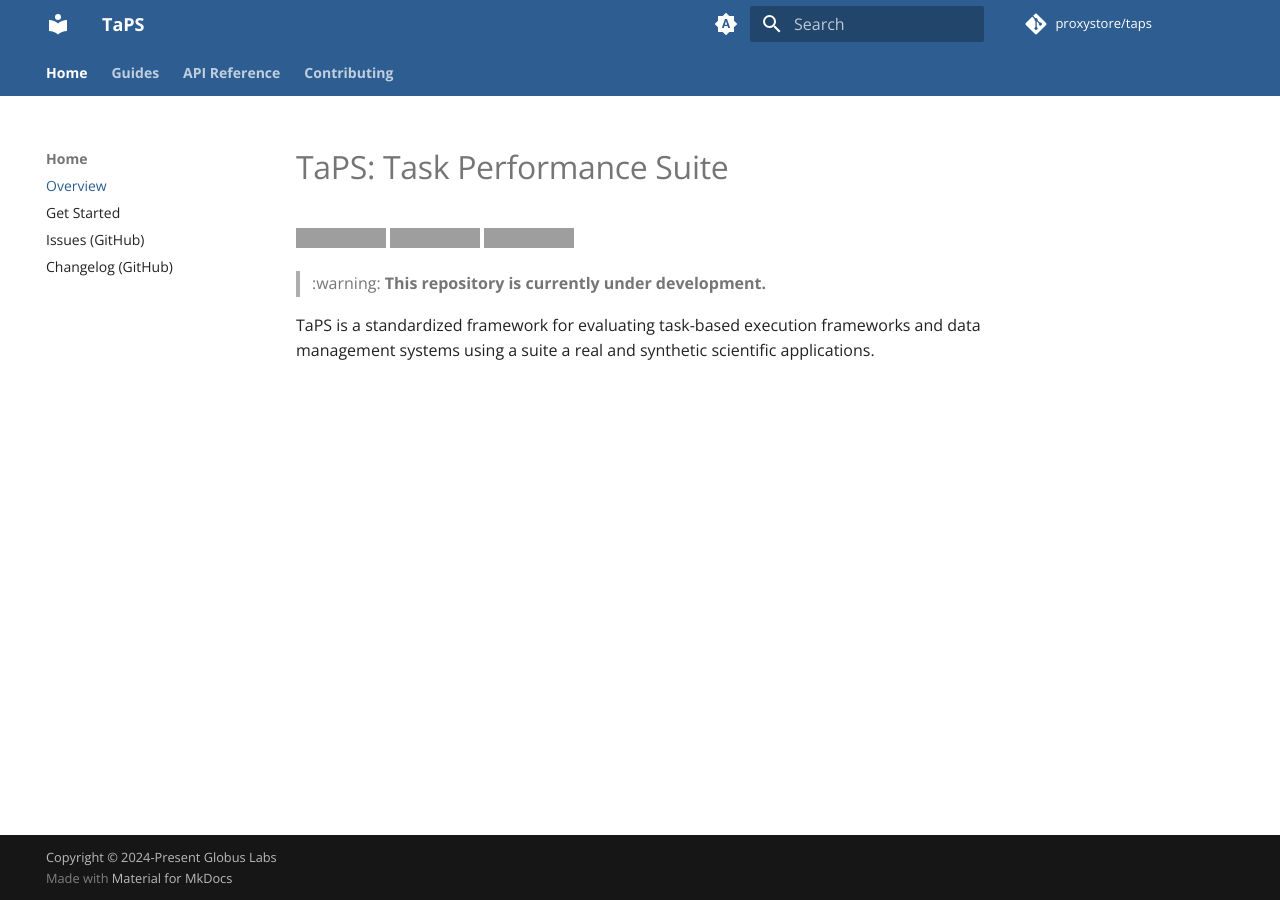
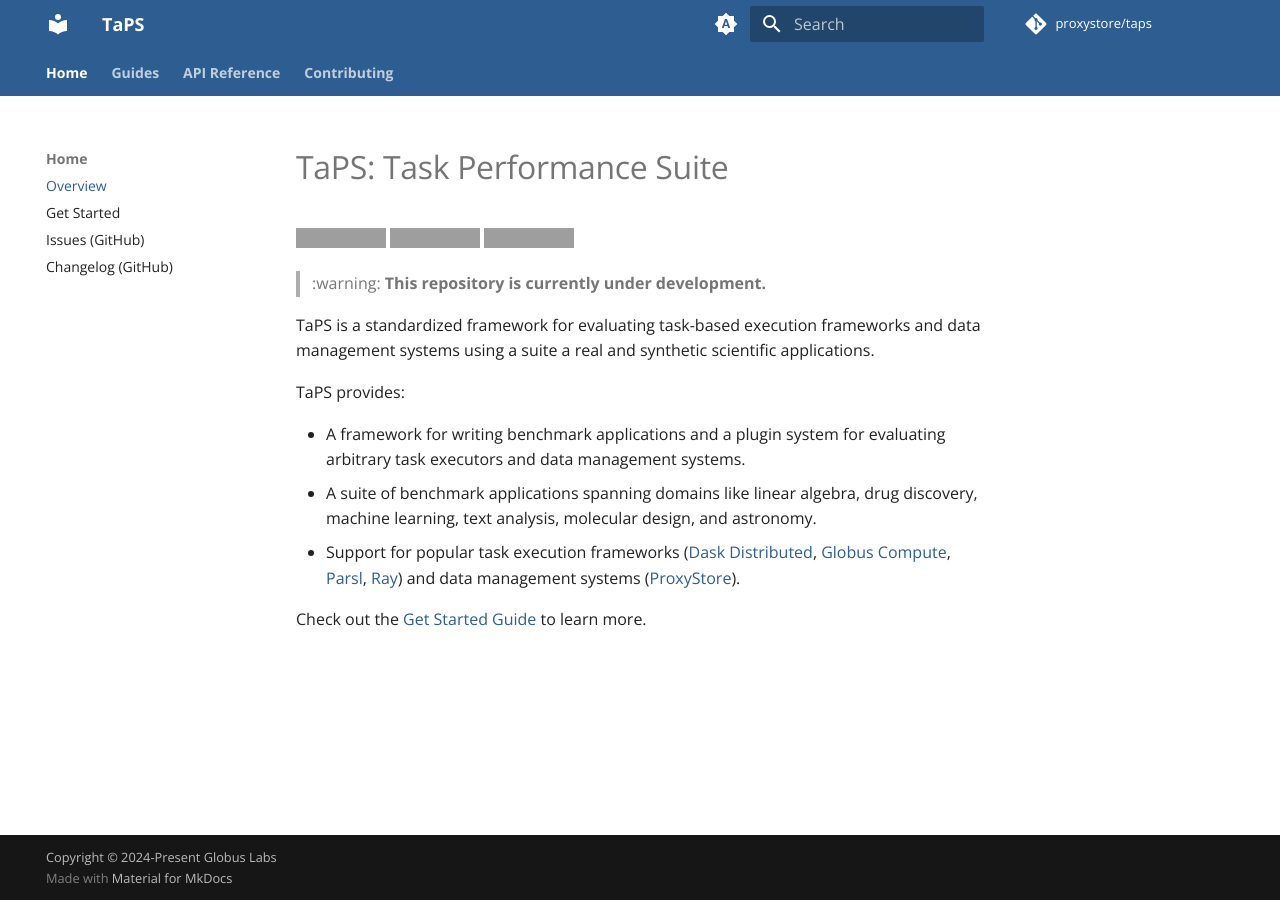
Before and after one commit to proxystore/taps, an MkDocs documentation site: the page built from docs/index.md, in a window 1280 px wide. Built offline with MkDocs 1.6.1 and Material for MkDocs 9.7.7, drawn with Linux system fonts in a browser that asks for light colours; comment, search, counter and statistics services are not loaded; the version menu is left out; grey boxes are pictures that could not be loaded.

Commit message:
Update README and docs URL

```diff
--- a/README.md
+++ b/README.md
@@ -7,3 +7,11 @@
 > :warning: **This repository is currently under development.**
 
 TaPS is a standardized framework for evaluating task-based execution frameworks and data management systems using a suite a real and synthetic scientific applications.
+
+TaPS provides:
+
+* A framework for writing benchmark applications and a plugin system for evaluating arbitrary task executors and data management systems.
+* A suite of benchmark applications spanning domains like linear algebra, drug discovery, machine learning, text analysis, molecular design, and astronomy.
+* Support for popular task execution frameworks ([Dask Distributed](https://distributed.dask.org/), [Globus Compute](https://www.globus.org/compute), [Parsl](https://parsl-project.org/), [Ray](https://www.ray.io/)) and data management systems ([ProxyStore](https://docs.proxystore.dev)).
+
+Check out the [Get Started Guide](https://taps.proxystore.dev/latest/get-started/) to learn more.
--- a/mkdocs.yml
+++ b/mkdocs.yml
@@ -1,5 +1,5 @@
 site_name: TaPS
-site_url: https://proxystore.dev/taps
+site_url: https://taps.proxystore.dev/
 site_author: Globus Labs
 site_description: Workflow Execution Benchmark Suite
 
--- a/pyproject.toml
+++ b/pyproject.toml
@@ -29,8 +29,8 @@
 ]
 
 [project.urls]
-Homepage = "https://github.com/proxystore/taps"
-Documentation = "https://proxystore.dev/taps"
+Homepage = "https://taps.proxystore.dev"
+Documentation = "https://taps.proxystore.dev"
 Source = "https://github.com/proxystore/taps"
 
 [project.optional-dependencies]
```
